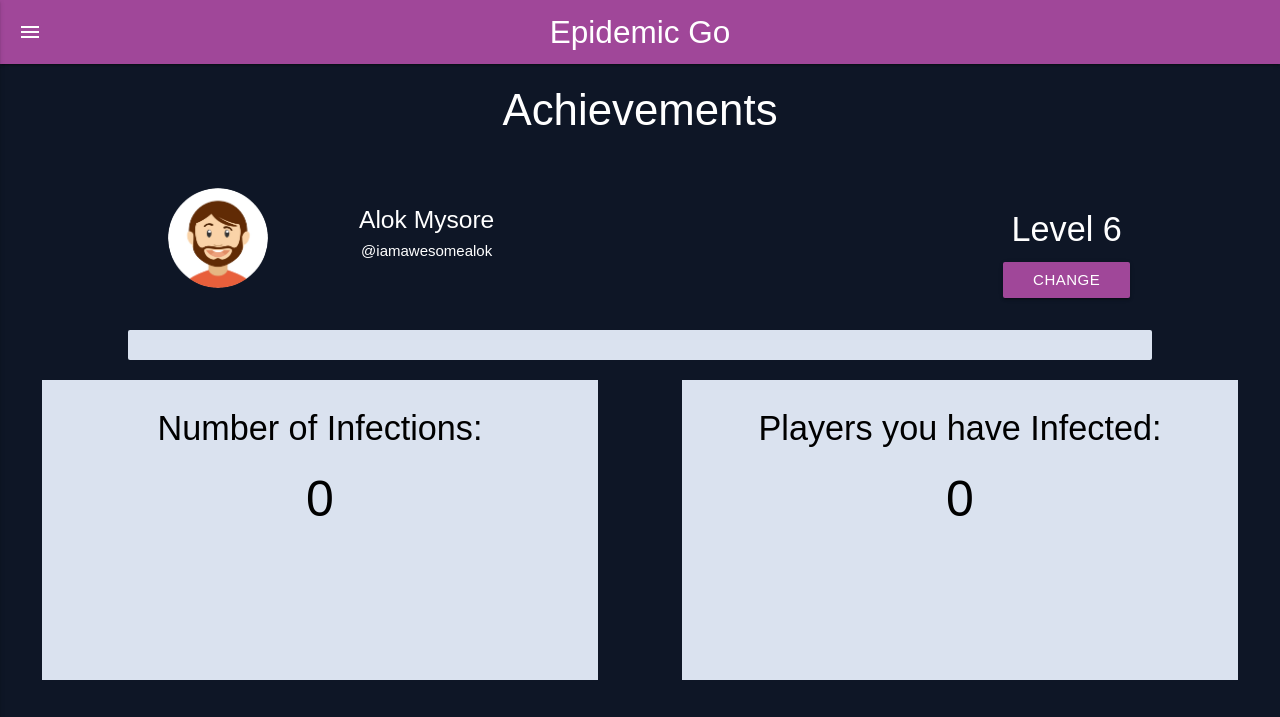
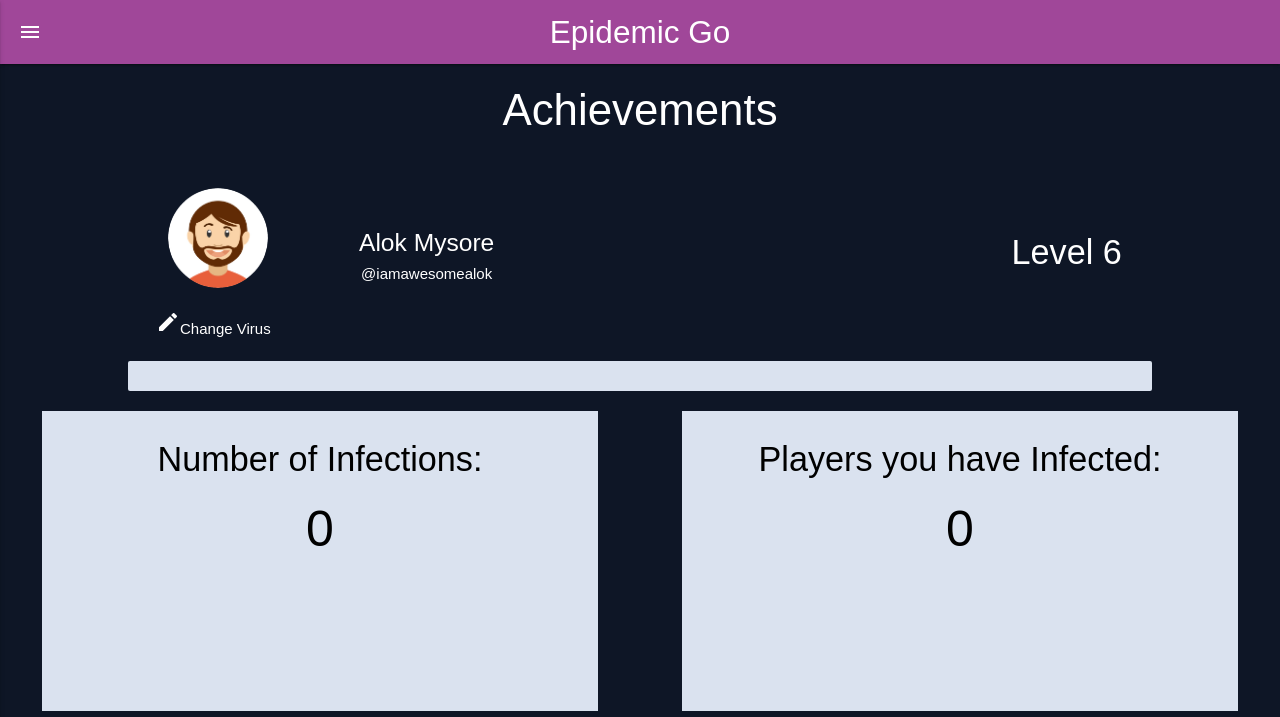
Before and after one commit to johnpallag/MashedPotatoRacoons, a website: page static/profile/index.html in a window 1280 px wide. Shown: the top 717 px of the page. Drawn offline with nearby package versions, Linux system fonts and the light colour scheme; a script that the page names is missing.

Commit message:
choose virus button in new place

```diff
--- a/static/profile/index.html
+++ b/static/profile/index.html
@@ -61,22 +61,6 @@
             <a href="#" data-activates="slide-out" class="button-collapse"><i class="material-icons">menu</i></a>
         </div>
     </nav>
-
-    <!--Navbar & Sidebar-->
-    <!--<div class="nav-wrapper profile row">
-            <div class="col s3">
-                <img class="circle profile-picture" src="../images/profile.png">
-            </div>
-            <div class="col s3">
-                <div style="float:left;">
-                <span class="white-text profile-name" id="profileName">Alok Mysore</span>
-                <span class="white-text profile-account" id="profileUsername">@iamawesomealok</span>
-                </div>
-            </div>
-            <div class="col s6">
-                <span class="white-text profile-level circle" id="profileLevel">Level 6</span>
-            </div>
-        </div> -->
     <div class="row">
         <center>
             <h3 class="white-text">Achievements</h3>
@@ -85,16 +69,21 @@
     <div class="row">
         <div class="col s4">
             <img class="circle profile-picture responsive-img" id="profilePic" src="../images/profile.png">
+            </br>
+            <center>
+                <a href="../choose_virus/index.html" style="color:white;"><i class="material-icons">mode_edit</i>Change Virus</a>
+            </center>
         </div>
         <div class="col s4 pull-s2">
+            </br>
             </br>
             <h5 class="white-text responsive-text" id="profileName">Alok Mysore</h5>
             <h6 class="white-text responsive-text" id="profileUsername">@iamawesomealok</h6>
         </div>
         <div class="col s4">
             </br>
+            </br>
             <h4 class="white-text responsive-text" id="profileLevel">Level 6</h4>
-            <a class="waves-effect waves-light btn" id="changeVirus" href="../choose_virus/index.html">Change</a>
         </div>
     </div>
     <div class="achievement-progress">
```
